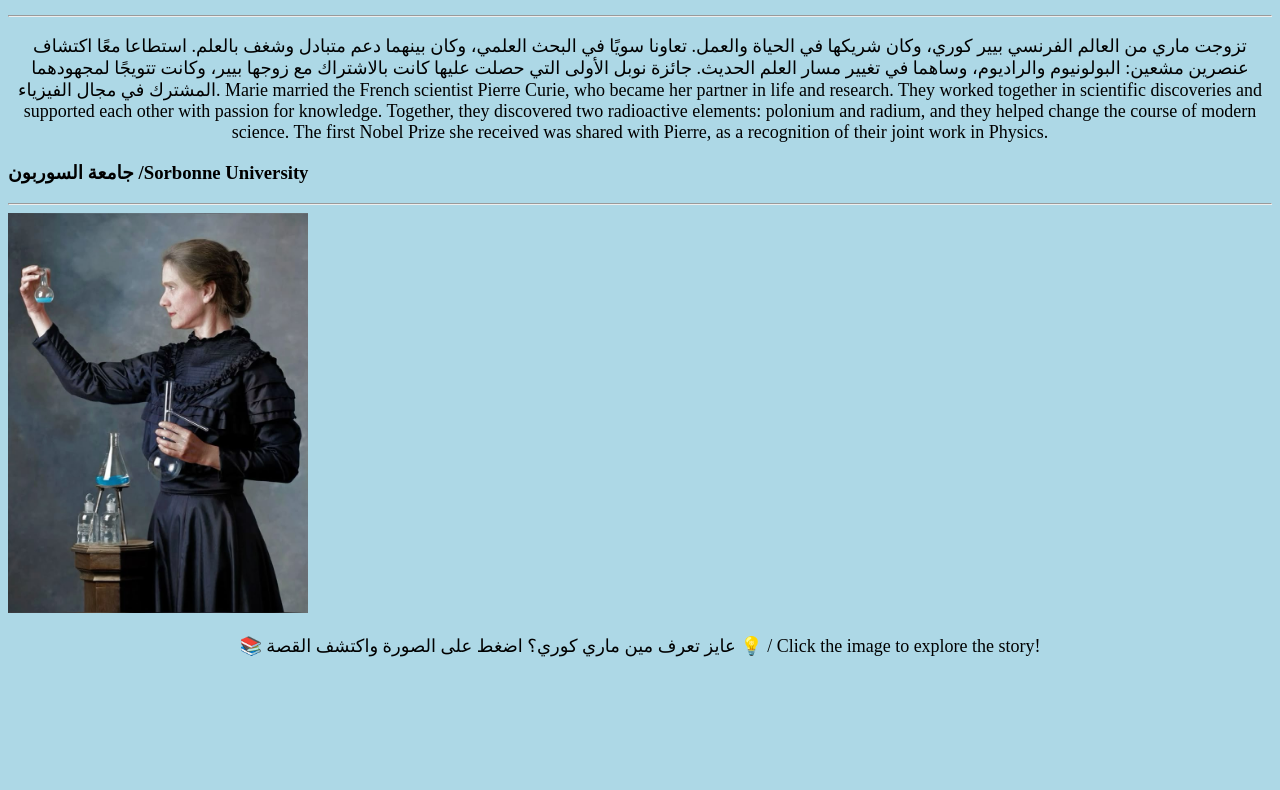
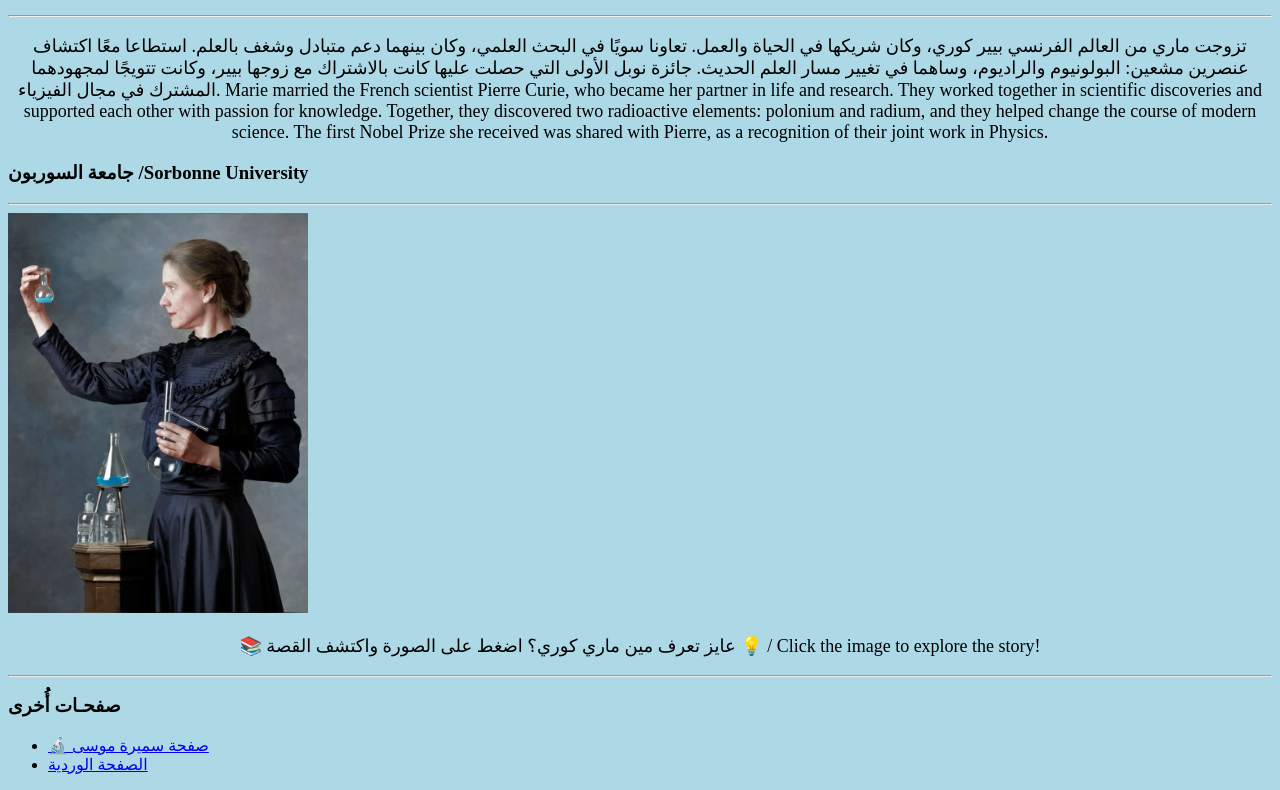
Before and after one commit to shhamdy/Women-in-science, a plain HTML site: page index.html in a window 1280 px wide. Shown: the part 323-1113 px from the top of the page. Before the commit the page ends 998 px from the top, so only its background shows below. Drawn offline with Linux system fonts and the light colour scheme.

Commit message:
Update index.html

```diff
--- a/index.html
+++ b/index.html
@@ -43,4 +43,11 @@ The first Nobel Prize she received was shared with Pierre, as a recognition of t
 <p> 📚 عايز تعرف مين ماري كوري؟
 اضغط على الصورة واكتشف القصة 💡 /
 Click the image to explore the story!</p>
+    <hr>
+<h3>صفحـات أُخرى </h3>
+
+<ul>
+  <li><a href="samira.html">🔬 صفحة سميرة موسى</a></li>
+  <li><a href="pink.html"> الصفحة الوردية</a></li>
+</ul>
 </html>
```
